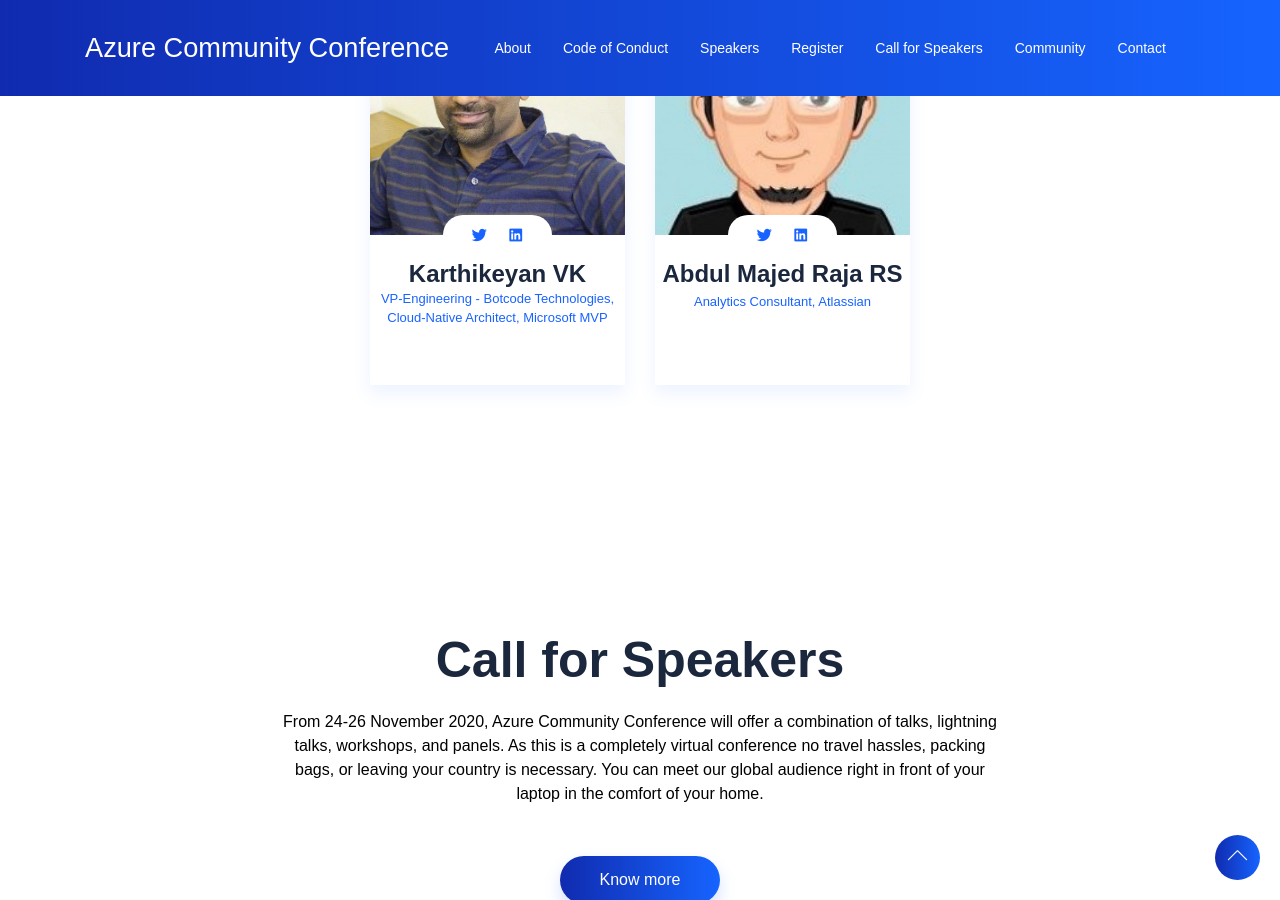
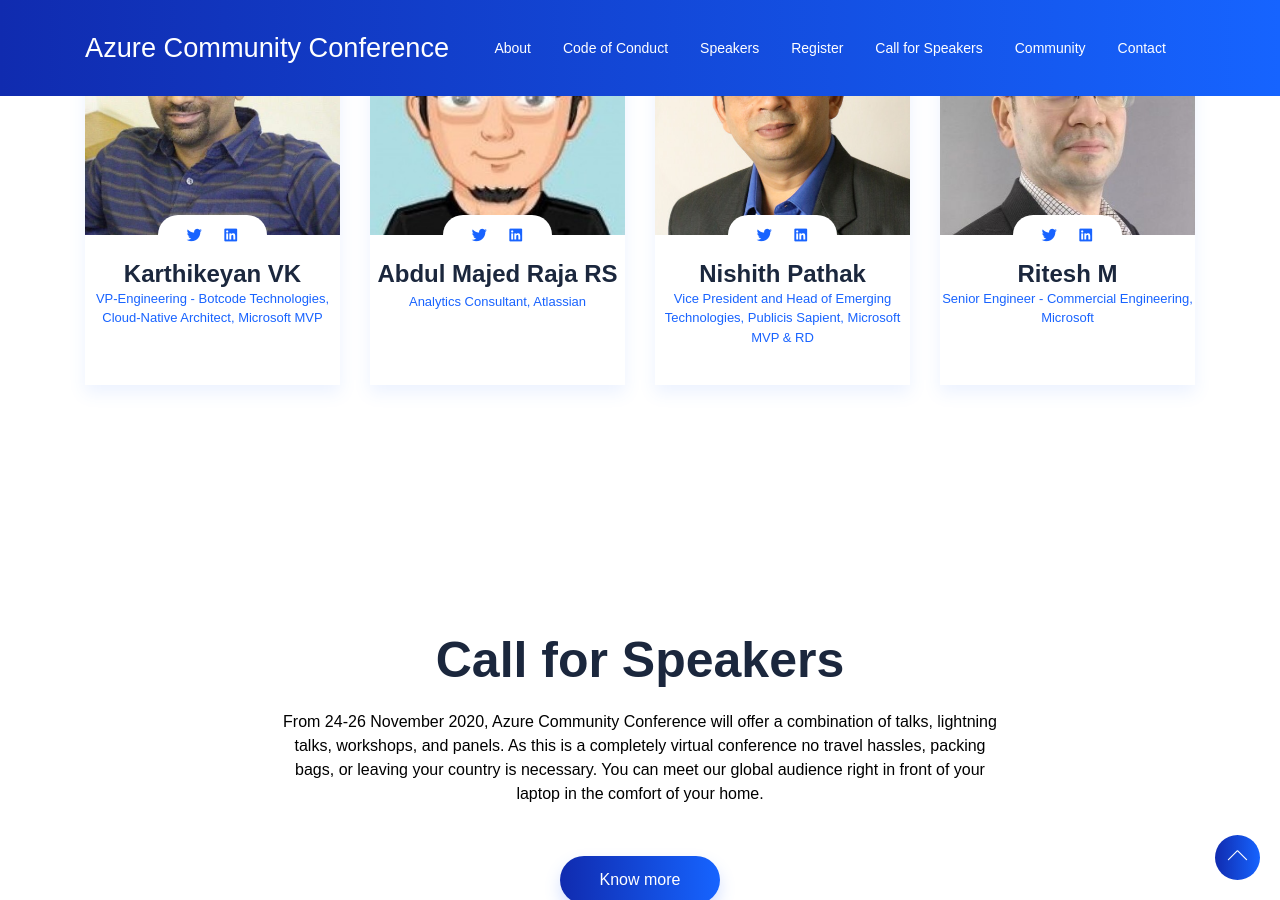
Before and after one commit to azconf-dev/azconf-dev.github.io, a Jekyll site: the page built from index.html, in a window 1280 px wide and 900 px high, scrolled down 3355 px. Built offline with Jekyll 4.4.1, drawn with Linux system fonts in a browser that asks for light colours; some web fonts are replaced; a script that is not in the unit is left out; some of the changed text lies outside the part shown.

Commit message:
Modified Speaker and Community section

```diff
--- a/_data/2020/speakers.json
+++ b/_data/2020/speakers.json
@@ -70,5 +70,19 @@
 		"title": "Analytics Consultant, Atlassian",
 		"linkedin": "https://www.linkedin.com/in/amrrs/",
 		"twitter": "#"
+	},
+	{
+		"name": "Nishith Pathak",
+		"pic": "/assets/images/nishith.jpg",
+		"title": "Vice President and Head of Emerging Technologies, Publicis Sapient, Microsoft MVP & RD",
+		"linkedin": "https://www.linkedin.com/in/nishithpathak/",
+		"twitter": "#"
+	},
+	{
+		"name": "Ritesh M",
+		"pic": "/assets/images/ritesh.jpg",
+		"title": "Senior Engineer - Commercial Engineering, Microsoft",
+		"linkedin": "https://www.linkedin.com/in/nishithpathak/",
+		"twitter": "#"
 	}
 ]
```
Also changed, not shown: _data/2020/community.json (+14 -0 lines), assets/images/ngIndia.png (added), assets/images/nishith.jpg (added), assets/images/ritesh.jpg (added), assets/images/womenwhocode.png (added).
